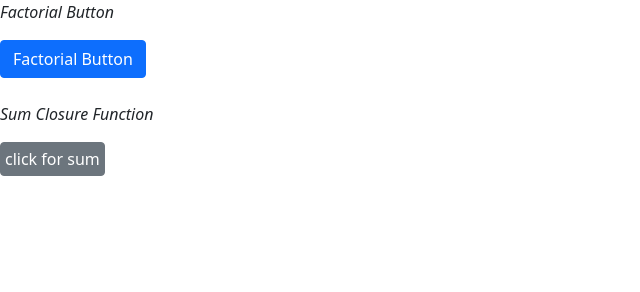
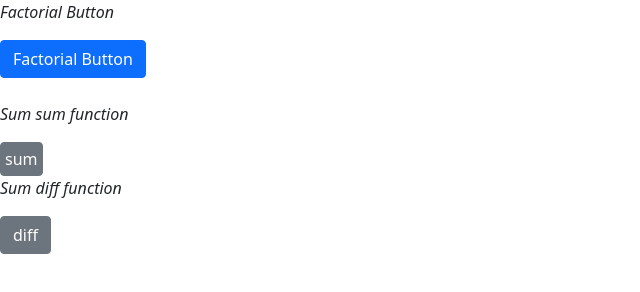
Before and after one commit to SarthakBahuguna2000/HTML, a plain HTML site: page function/function.html in a window 1280 px wide. Shown: the whole page, without its empty margins (0-640 px from the left). Drawn offline with nearby package versions, Linux system fonts and the light colour scheme.

Commit message:
Update function.html

```diff
--- a/function/function.html
+++ b/function/function.html
@@ -13,8 +13,12 @@
                     <button id="btn1" class="btn btn-primary">Factorial Button</button> <br>
                 </article>
                 <article>
-                    <p>Sum Closure Function  </p>
-                    <button id="btn2" class="btn btn-secondary">click for sum</button>
+                    <p>Sum sum function  </p>
+                    <button id="btn2" class="btn btn-secondary">sum</button>
+                </article>
+                <article>
+                    <p>Sum diff function </p>
+                    <button id="btn3" class="btn btn-secondary">diff</button>
                 </article>
 
             </var>
```
